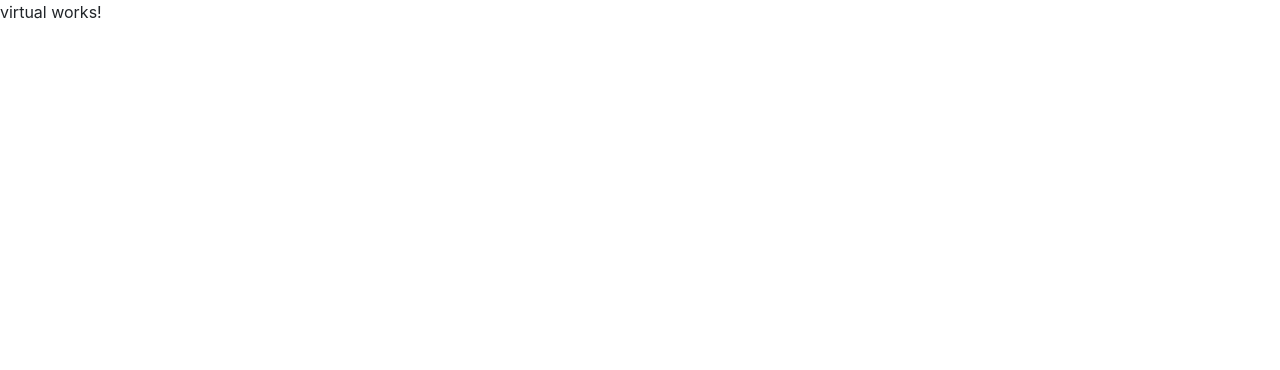
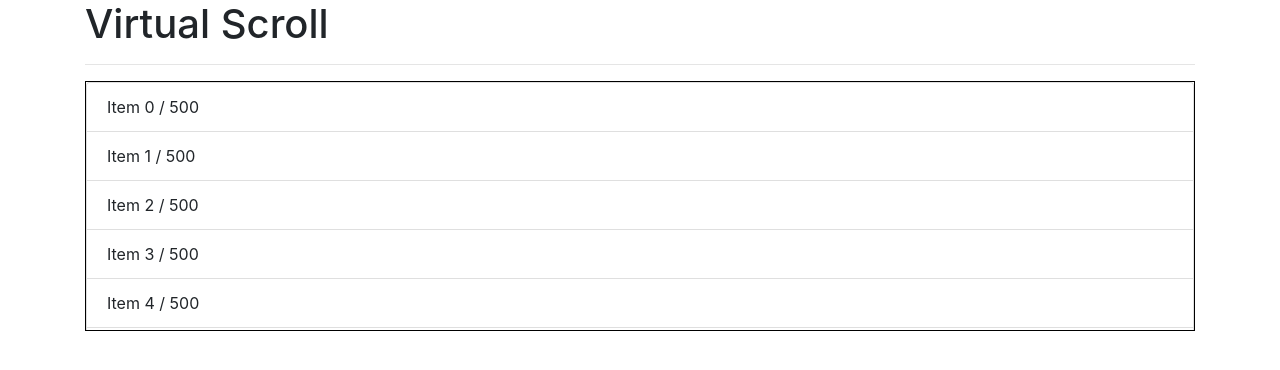
Before and after one commit to wilmer142/VirtualDrogApp, an Angular app: page / in a window 1280 px wide. Shown: the top 370 px of the page. Built offline with nearby package versions, Linux system fonts and the light colour scheme.

Commit message:
Implementing virtual scroll

```diff
--- a/src/app/app.module.ts
+++ b/src/app/app.module.ts
@@ -1,5 +1,7 @@
 import { BrowserModule } from '@angular/platform-browser';
 import { NgModule } from '@angular/core';
+
+import { ScrollingModule } from "@angular/cdk/scrolling";
 
 import { AppComponent } from './app.component';
 import { VirtualComponent } from './components/virtual/virtual.component';
@@ -10,7 +12,8 @@
     VirtualComponent
   ],
   imports: [
-    BrowserModule
+    BrowserModule,
+    ScrollingModule
   ],
   providers: [],
   bootstrap: [AppComponent]
--- a/src/app/components/virtual/virtual.component.html
+++ b/src/app/components/virtual/virtual.component.html
@@ -1 +1,8 @@
-<p>virtual works!</p>
+<h1>Virtual Scroll</h1>
+<hr>
+
+<cdk-virtual-scroll-viewport itemSize="50" class="list-container list-group">
+    <div class="list-group-item" *cdkVirtualFor="let persona of personas; let i = index; let conteo = count">
+        Item {{ i }} / {{ conteo }}
+    </div>
+</cdk-virtual-scroll-viewport>
--- a/src/app/components/virtual/virtual.component.ts
+++ b/src/app/components/virtual/virtual.component.ts
@@ -7,6 +7,8 @@
 })
 export class VirtualComponent implements OnInit {
 
+  personas = Array(500).fill(0);
+
   constructor() { }
 
   ngOnInit() {
--- a/src/index.html
+++ b/src/index.html
@@ -1,5 +1,6 @@
 <!doctype html>
 <html lang="en">
+
 <head>
     <meta charset="utf-8">
     <title>VirtualScroll</title>
@@ -8,7 +9,9 @@
     <link rel="icon" type="image/x-icon" href="favicon.ico">
     <link rel="stylesheet" href="https://stackpath.bootstrapcdn.com/bootstrap/4.4.0/css/bootstrap.min.css" integrity="sha384-SI27wrMjH3ZZ89r4o+fGIJtnzkAnFs3E4qz9DIYioCQ5l9Rd/7UAa8DHcaL8jkWt" crossorigin="anonymous">
 </head>
-<body>
+
+<body class="container">
     <app-root></app-root>
 </body>
+
 </html>
```
Lines whose indentation alone changed are shown as unchanged.
